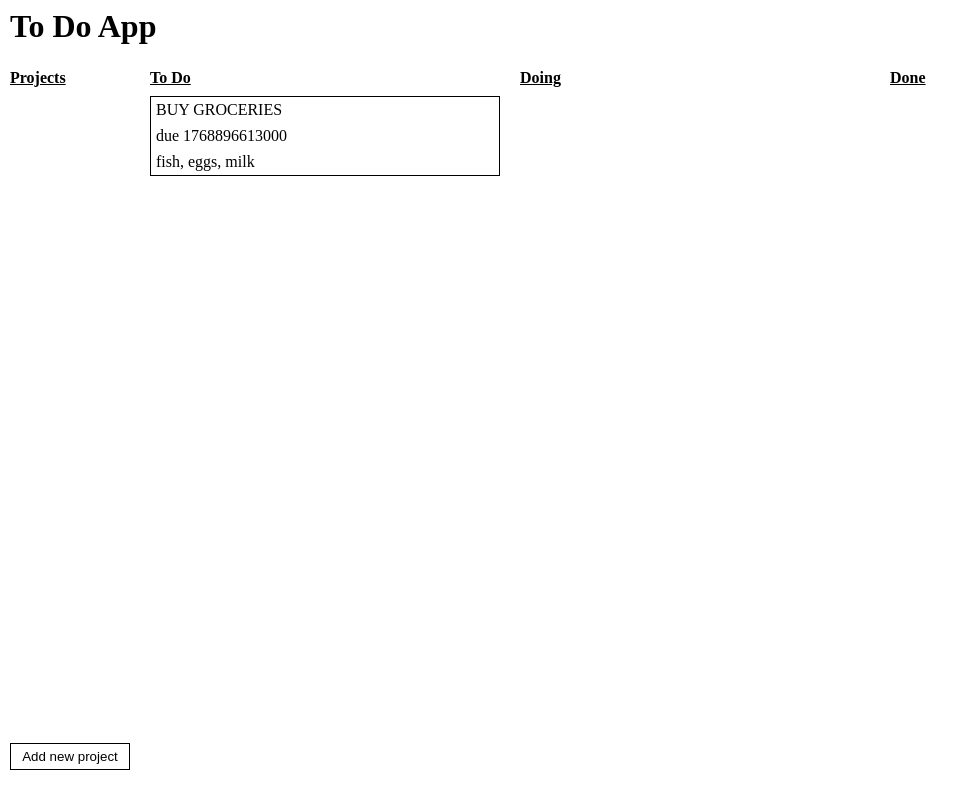
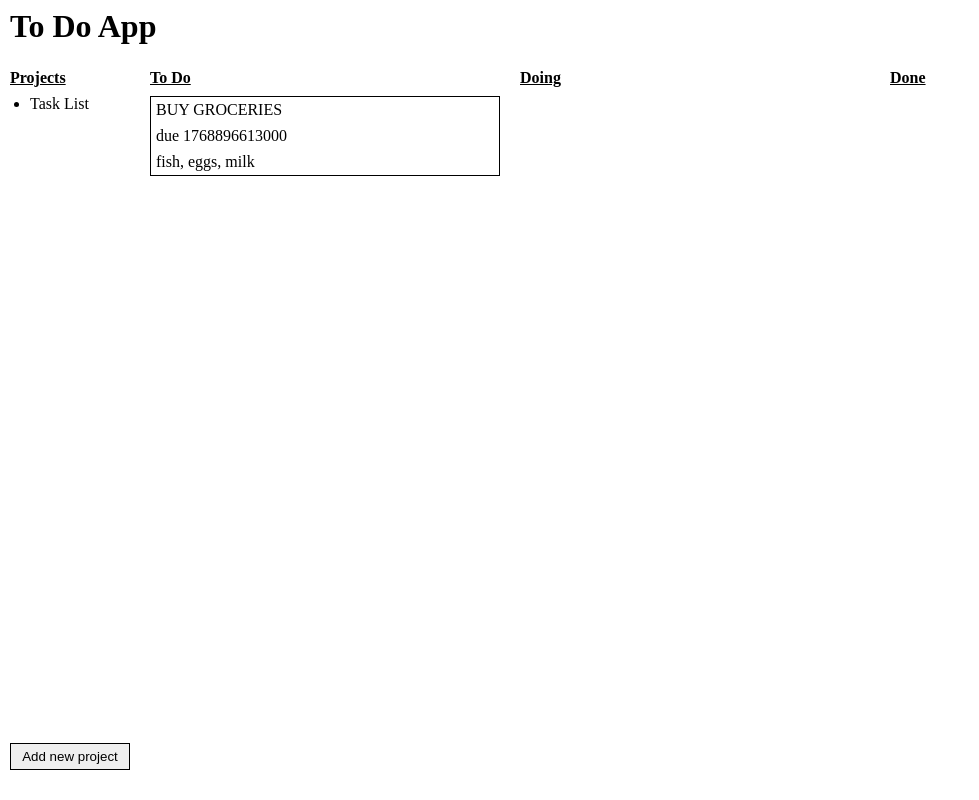
Before and after one commit to weitingyp/todo-app, a website built with webpack: page src/template.html in a window 1280 px wide. Shown: the whole page, without its empty margins (0-979 px from the left). Built offline with nearby package versions, Linux system fonts and the light colour scheme.

Commit message:
feat: instantiate default project and display projects from local storage

```diff
--- a/src/index.js
+++ b/src/index.js
@@ -11,6 +11,21 @@ const card = new TaskCard(grocery);
 console.log(card.getNode());
 
 document.querySelector("#to-do").appendChild(card.getNode());
+
+// INSTANTIATE BOARD WITH PROJECT LIST
+if (!localStorage.getItem("boardDB")){
+    localStorage.setItem("boardDB", JSON.stringify([new Project("Task List")]));
+}
+
+// LOAD AND DISPLAY PROJECTS
+const projList = document.querySelector("#proj-list");
+const initBoardDB = JSON.parse(localStorage.getItem("boardDB"));
+for (const proj of initBoardDB){
+    const projTitle = document.createElement("li");
+    projTitle.className = "nav-proj-title";
+    projTitle.innerText = proj.title;
+    projList.appendChild(projTitle);
+}
 
 // CREATE A NEW PROJECT
 
--- a/src/styles.css
+++ b/src/styles.css
@@ -119,13 +119,28 @@ h2, h3{
     text-align: left;
 }
 
+#proj-list{
+    list-style-type: disc;
+    margin: 10px 0px;
+    padding-left: 20px;
+    display: flex;
+    flex-direction: column;
+    gap: 10px;
+}
+
+.nav-proj-title{
+    border: none;
+    background-color: transparent;
+    padding: 0;
+    margin: 0;
+}
+
 #add-proj-btn{
     border: 1px solid black;
     padding: 5px;
     margin: 0;
-    background-color: transparent;
 }
 
-#add-proj-btn:hover{
+#add-proj-btn:hover, .nav-proj-title:hover{
     text-decoration: underline;
 }
--- a/src/template.html
+++ b/src/template.html
@@ -10,7 +10,7 @@
         <div id="app-title"><h1>To Do App</h1></div>
         <div id="nav">
             <h2>Projects</h2>
-            <div id="proj-list"></div>
+            <ul id="proj-list"></ul>
             <button id="add-proj-btn">Add new project</button>
         </div>
         <div id="task-container">
```
